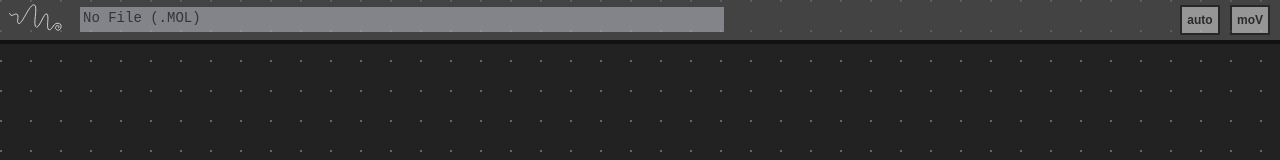
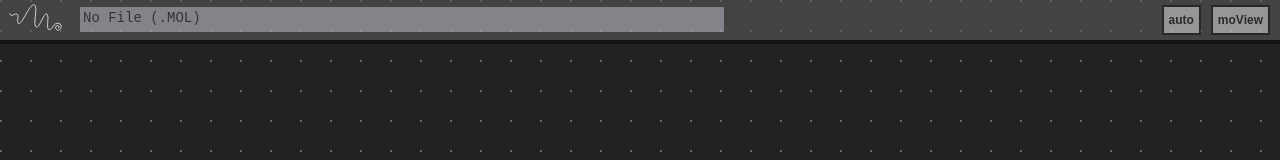
Before and after one commit to moldeo/moldeojs-interface, an Angular app: page / in a window 1280 px wide. Shown: the top 160 px of the page. Built offline with nearby package versions, Linux system fonts and the light colour scheme.

Commit message:
Solution to graphic bug on moWheel, first AutoLayout demo

```diff
--- a/src/app/moldeojs-interface/moldeojs-interface.component.css
+++ b/src/app/moldeojs-interface/moldeojs-interface.component.css
@@ -63,7 +63,7 @@ h3{
   margin-right:10px;
   top:5px;
   right:0;
-  width:40px;
+  width:auto;
   height:30px;
   background:#ccc;
   color:#222;
@@ -71,8 +71,9 @@ h3{
   font-weight: bold;
   font-size:12px;
   opacity:0.75;
-  padding:0;
+  padding:0 5px;
   float:right;
+  outline:none;
 }
 .moldeobutton:hover{
   background:#eee;
@@ -114,7 +115,7 @@ h3{
 }
 #moWheel{
   margin:0;
-  position:fixed;
+  position:relative;
   top:0;
   left:0;
   opacity:0.7;
@@ -124,7 +125,7 @@ h3{
 .circle{
   width:30px;
   height:30px;
-  position:relative;
+  position:absolute;
   margin:0;
   border-radius: 50%;
   border:4px solid #101010;
@@ -138,9 +139,9 @@ h3{
 .objectSelect{
   width:0px;
   height:50px;
-  position:relative;
+  position:absolute;
   top:15px;
-  left:-13px;
+  left:75px;
   background: #eee;
   border-top:4px solid #101010;
   border-bottom:4px solid #101010;
--- a/src/app/moldeojs-interface/moldeojs-interface.component.html
+++ b/src/app/moldeojs-interface/moldeojs-interface.component.html
@@ -35,9 +35,9 @@
 <div id="moConfig" #moConfig (mouseenter)="moWheelDisplay=false;">
 </div>
 
-<header (mouseenter)="moToolDisplay=false;">
+<header class="moHeader" (mouseenter)="moToolDisplay=false;">
   <div class="moldeoicon"></div>
   <div class="moldeofile">{{moFileName}}</div>
-  <button class="moldeobutton" type="button" name="moButton" title="moldeo Viewer">moV</button>
-  <button class="moldeobutton" type="button" name="auto" title="automatic">auto</button>
+  <button class="moldeobutton" type="button" name="moButton" title="Moldeojs View">moView</button>
+  <button class="moldeobutton" type="button" name="auto" title="Auto Layout" (click)="autoLayout()">auto</button>
 </header>
--- a/src/app/moldeojs-interface/moldeojs-interface.component.ts
+++ b/src/app/moldeojs-interface/moldeojs-interface.component.ts
@@ -54,7 +54,7 @@ export class MoldeojsInterfaceComponent implements OnInit {
 
   public ngOnInit(): void {
     this.configDblClick = this.renderer.listen("document", 'dblclick', (e) => {
-      if(e.target.className !== "moObject"){
+      if(e.target.className !== "moObject" && e.target.className !== "moHeader"){
           this.showWheel(e);
       }
     });
@@ -78,6 +78,25 @@ export class MoldeojsInterfaceComponent implements OnInit {
         this.context.fillRect(x, y, 2, 2);
       }
     }
+  }
+
+  public autoLayout(): void{
+    console.log("Init Automatic LayOut");
+    let posY = [];
+    for(let i=0;i<this.moConfig.nativeElement.children.length;i++){
+      posY[i] = parseInt(this.moConfig.nativeElement.children[i].children[0].style.top.replace("px",""));
+    }
+    for(let i=0;i<posY.length;i++){
+      if(i !== 0){
+        if(Math.abs(posY[i-1] - posY[i]) < 68){
+          posY[i] = posY[i-1];
+        }
+      }
+    }
+    for(let i=0;i<this.moConfig.nativeElement.children.length;i++){
+      this.moConfig.nativeElement.children[i].children[0].style.top = posY[i]+"px";
+    }
+    console.log("Automatic LayOut Ended");
   }
 
   public showWheel(e:any): void {
```
